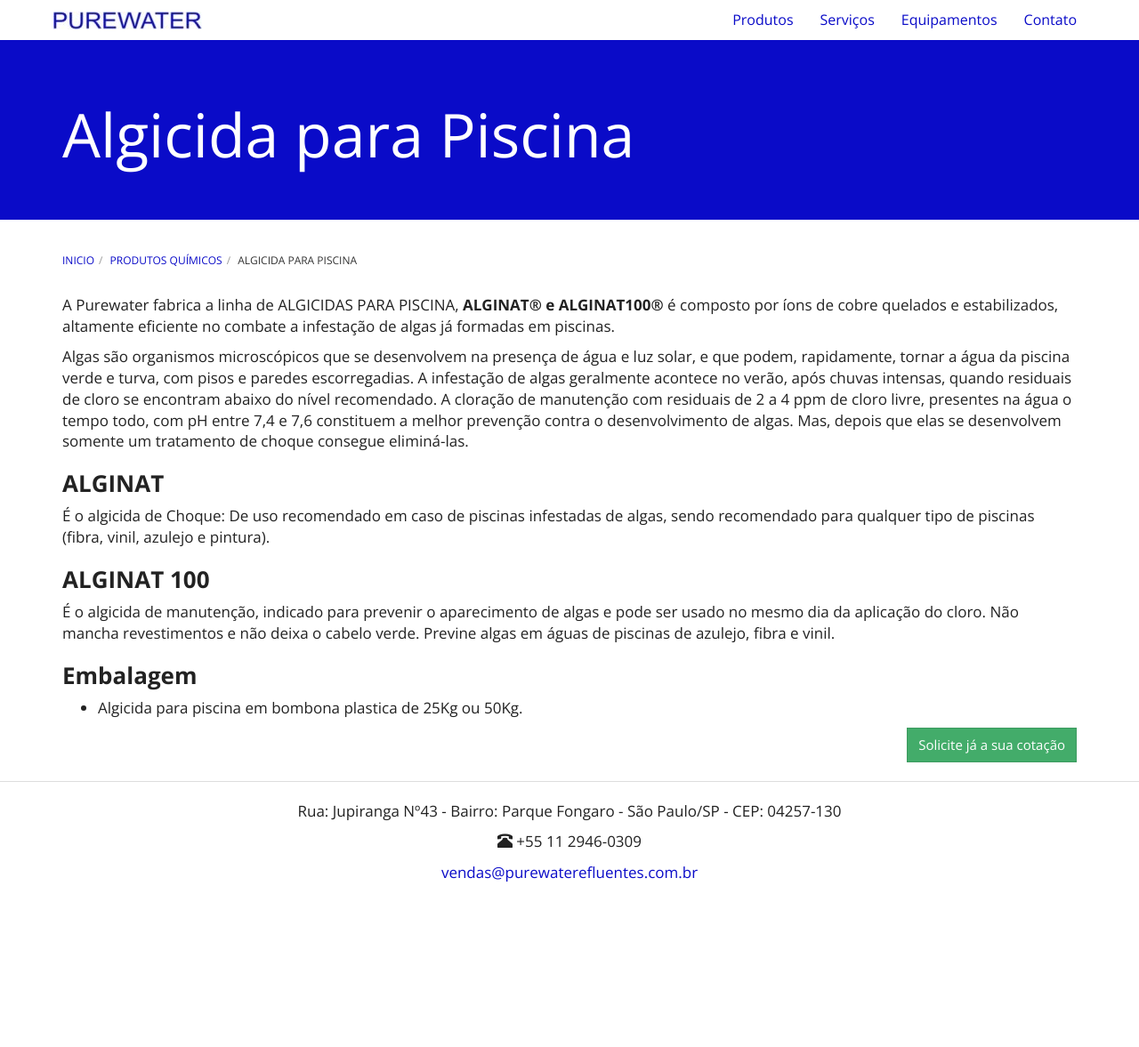
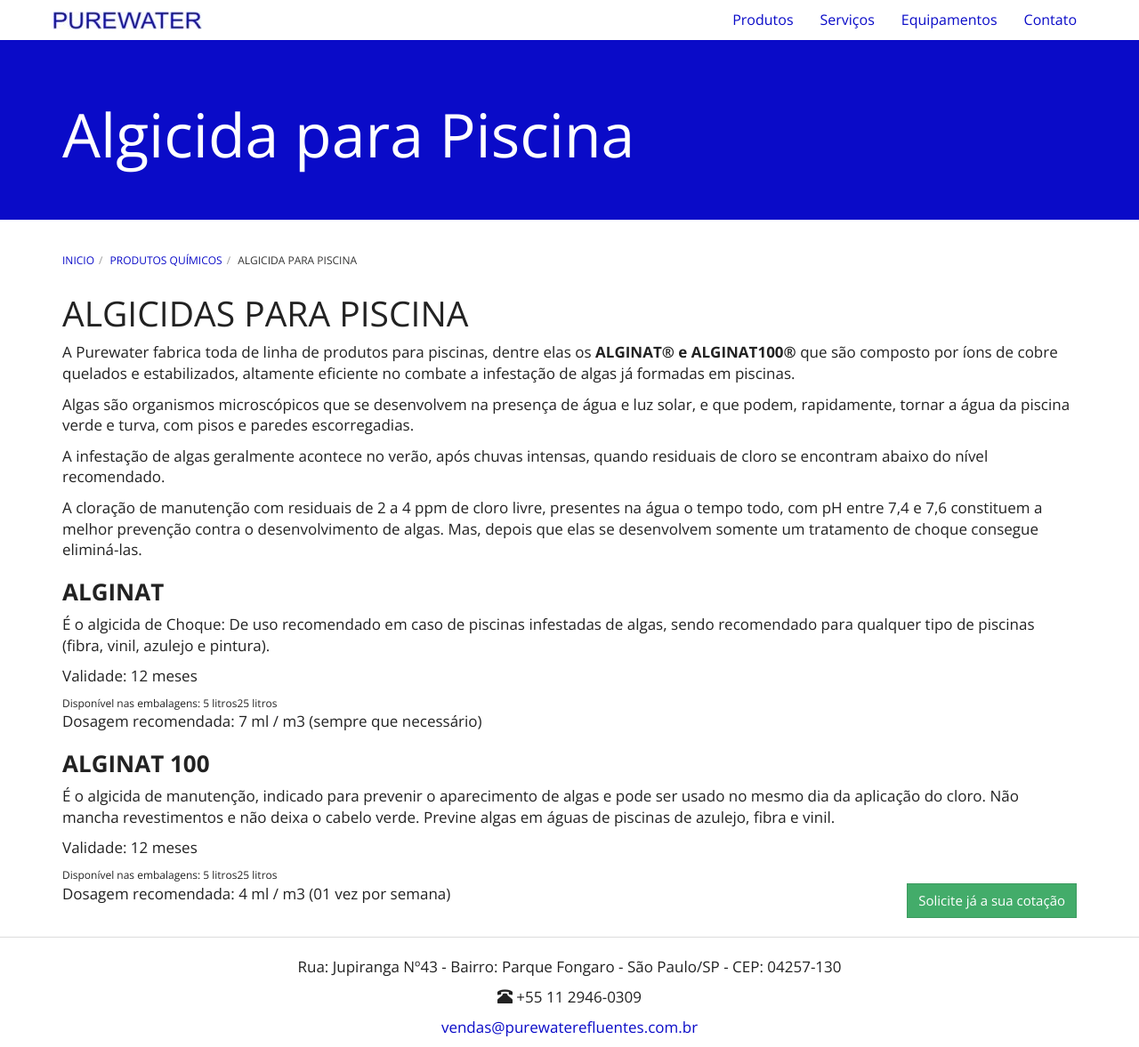
Before and after one commit to purewaterefluentes/purewaterefluentes.github.io, a Jekyll site: the page built from produtos/algicida-para-piscina.md, in a window 1280 px wide and 1177 px high. Shown: the whole window at 89% size. Built offline with Jekyll 4.4.1, drawn with Linux system fonts in a browser that asks for light colours; nearby versions of some CDN libraries; library files that are not in the unit come from our copies.

Commit message:
Update algicida-para-piscina.md

```diff
--- a/produtos/algicida-para-piscina.md
+++ b/produtos/algicida-para-piscina.md
@@ -4,23 +4,33 @@
 title: Algicida para Piscina
 subtitle:
 ---
+# ALGICIDAS PARA PISCINA
 
-A Purewater fabrica a linha de ALGICIDAS PARA PISCINA, **ALGINAT® e ALGINAT100®** é composto por íons de cobre quelados e estabilizados, altamente eficiente no combate a infestação de algas já formadas em piscinas.
+A Purewater fabrica toda de linha de produtos para piscinas, dentre elas os **ALGINAT® e ALGINAT100®** que são composto por íons de cobre quelados e estabilizados, altamente eficiente no combate a infestação de algas já formadas em piscinas.
 
 Algas são organismos microscópicos que se desenvolvem na presença de água e luz solar, e que podem, rapidamente, tornar a água da piscina verde e turva, com pisos e paredes escorregadias.
+
 A infestação de algas geralmente acontece no verão, após chuvas intensas, quando residuais de cloro se encontram abaixo do nível recomendado.
+
 A cloração de manutenção com residuais de 2 a 4 ppm de cloro livre, presentes na água o tempo todo, com pH entre 7,4 e 7,6 constituem a melhor prevenção contra o desenvolvimento de algas. Mas, depois que elas se desenvolvem somente um tratamento de choque consegue eliminá-las.
 
 ### **ALGINAT**
 
 É o algicida de Choque: De uso recomendado em caso de piscinas infestadas de algas, sendo recomendado para qualquer tipo de piscinas (fibra, vinil, azulejo e pintura).
 
+Validade: 12 meses
+
+Disponível nas embalagens: 5 litros | 25 litros
+
+Dosagem recomendada: 7 ml / m3 (sempre que necessário)
+
 ### **ALGINAT 100**
 
 É o algicida de manutenção, indicado para prevenir o aparecimento de algas e pode ser usado no mesmo dia da aplicação do cloro.
 Não mancha revestimentos e não deixa o cabelo verde. Previne algas em águas de piscinas de azulejo, fibra e vinil.
 
+Validade: 12 meses
 
-### **Embalagem**
+Disponível nas embalagens: 5 litros | 25 litros
 
-- Algicida para piscina em bombona plastica de 25Kg ou 50Kg.
+Dosagem recomendada: 4 ml / m3 (01 vez por semana)
```
